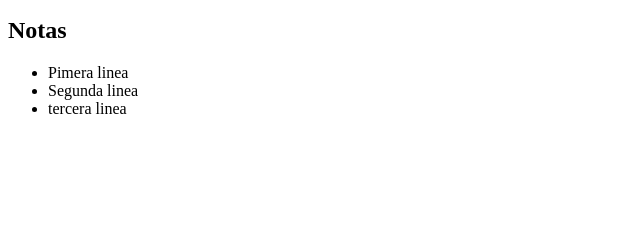
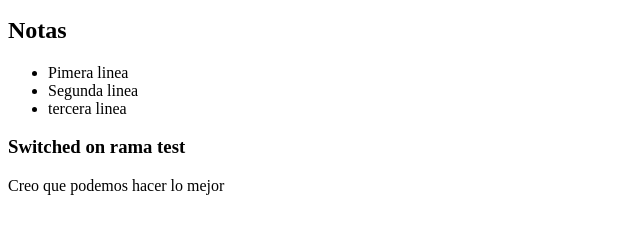
Before and after one commit to EmanuelJHS/Test, a plain HTML site: page index.html in a window 1280 px wide. Shown: the part 101-334 px from the top of the page, without its empty margins (0-640 px from the left). Drawn offline with Linux system fonts and the light colour scheme.

Commit message:
Modificado en rama test

```diff
--- a/index.html
+++ b/index.html
@@ -15,5 +15,9 @@
         <li>Segunda linea</li>
         <li>tercera linea</li>
     </ul>
+    <h3>Switched on rama test</h3>
+    <div>
+        <p>Creo que podemos hacer lo mejor</p>
+    </div>
 </body>
 </html>
```
